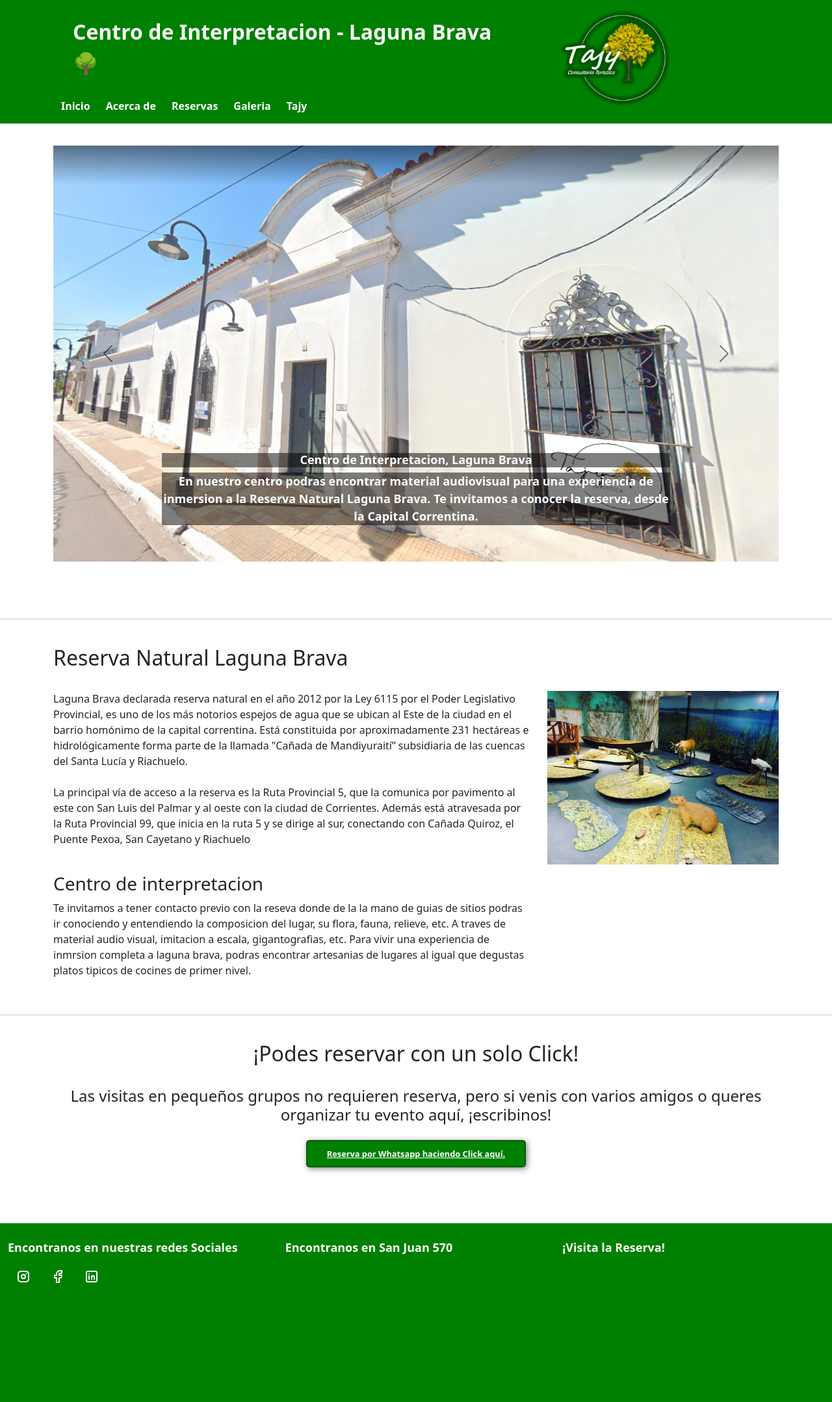
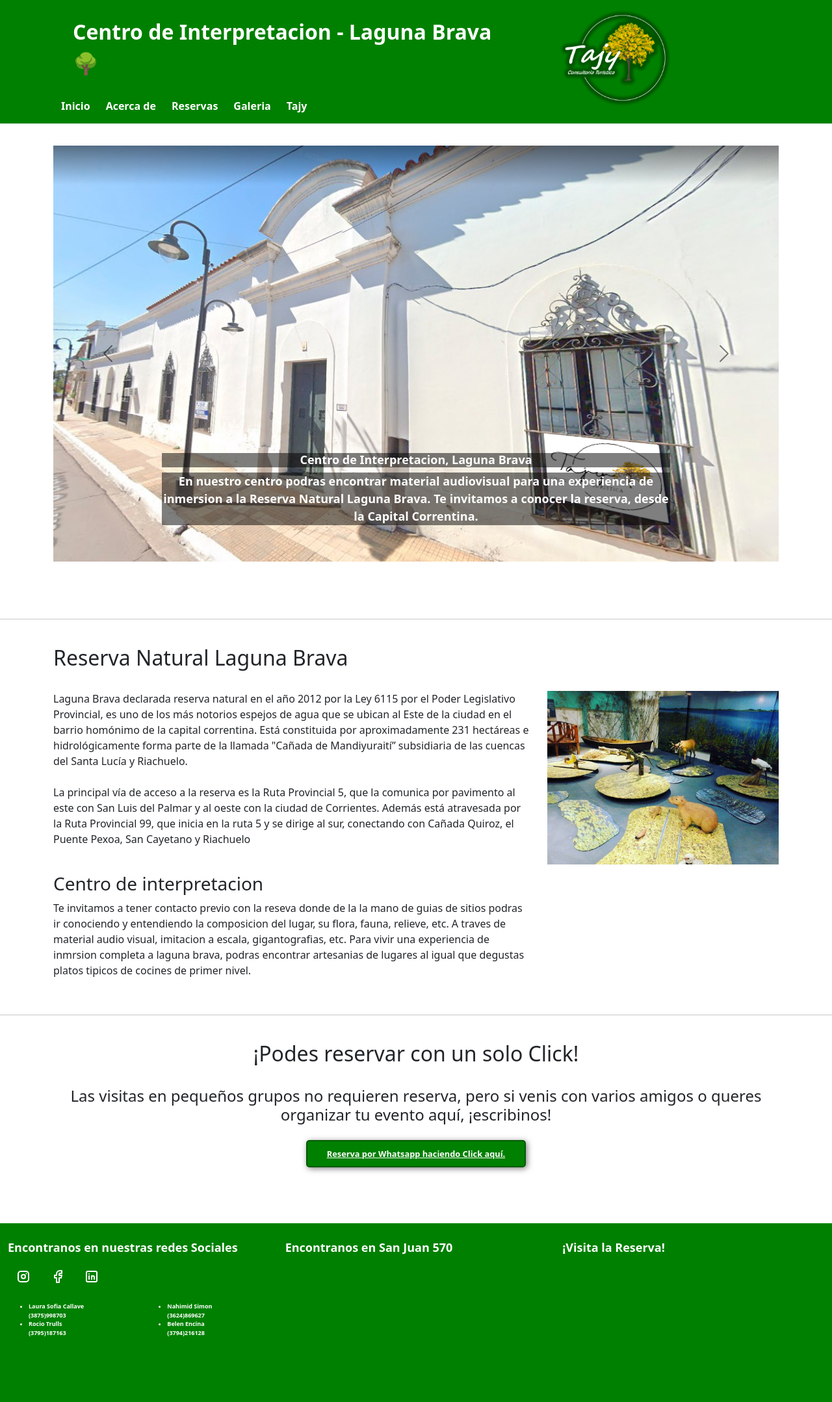
Before and after one commit to sqlote/sqlote.github.io, a PHP site: page /lagunabrava/index.html in a window 1280 px wide. Shown: the whole page at 65% size. Run offline with PHP 8.4, Linux system fonts and the light colour scheme; grey boxes are pictures that could not be loaded.

Commit message:
updating footer

```diff
--- a/lagunabrava/index.html
+++ b/lagunabrava/index.html
@@ -160,6 +160,27 @@
                             <path d="M16 16v-3a2 2 0 0 0 -4 0"></path>
                          </svg></a>
                         </div>
+                        <br>
+                        <div class="row">
+                            <div class="col-6">
+
+                            <ul>
+                                <li>Laura Sofia Callave</li>
+                                (3875)998703
+                                <li>Rocio Trulls</li>
+                                (3795)187163
+
+                            </ul>
+                         </div>
+                         <div class="col-6">
+                            <ul>
+                            <li>Nahimid Simon</li>
+                                (3624)869627
+                                <li>Belen Encina</li>
+                                (3794)216128
+                            </ul>
+                         </div>
+                        </div>
                     </div>
                             <div class="col-4">
                                     <p>Encontranos en San Juan 570</p>
--- a/lagunabrava/style.css
+++ b/lagunabrava/style.css
@@ -111,3 +111,7 @@ header a:hover{
 #tajy{
     justify-content: center ;
 }
+
+footer ul{
+    font-size: xx-small;
+}
```
Also changed, not shown: lagunabrava/galeria.html (+21 -0 lines), lagunabrava/tajy.html (+21 -0 lines).
